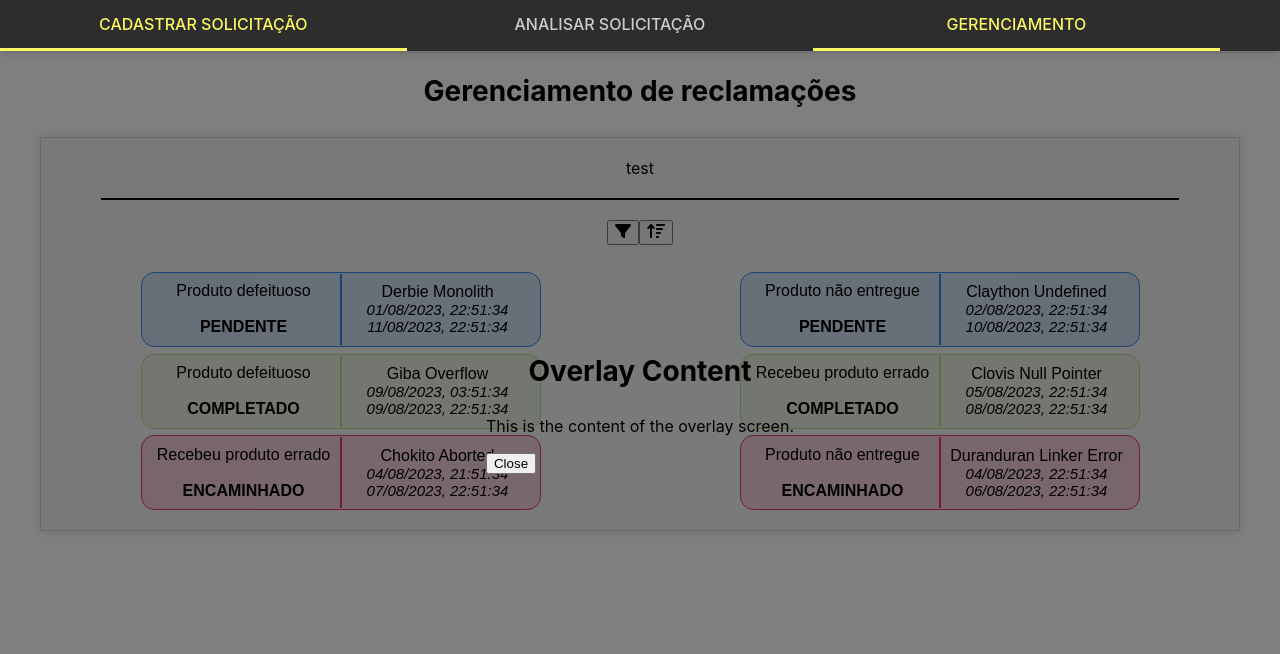
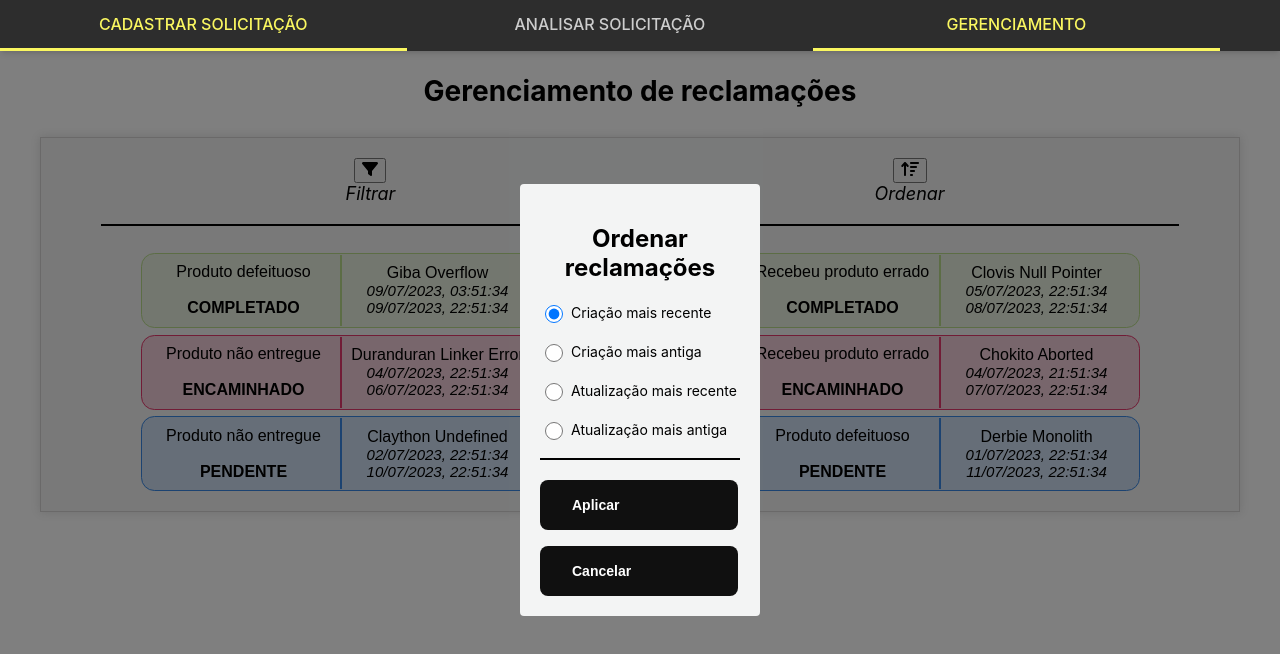
Before and after one commit to FIAP-WEB-Team/fiap-hackaton, a React app: page /management in a window 1280 px wide. Built offline with nearby package versions, Linux system fonts and the light colour scheme.

Commit message:
Fully implemented Ticket Management UI

```diff
--- /dev/null
+++ b/src/components/Checkbox/input.jsx
@@ -0,0 +1,15 @@
+import styles from './Checkbox.module.scss';
+
+export default function Checkbox({ value, description, onChange, checked }) {
+    return (
+        <label className={styles.label}>
+            <input
+                type="checkbox"
+                value={value}
+                onChange={onChange}
+                checked={checked}
+                 />
+            <span>{description}</span>
+        </label>
+    )
+}
--- a/src/components/FilterOverlay/FilterOverlay.module.scss
+++ b/src/components/CustomOverlay/CustomOverlay.module.scss
@@ -12,11 +12,11 @@
     align-items: center;
     justify-content: center;
 
-    &.__content {
-        background: red;
+    &__content {
+        background: #f3f4f4;
         padding: 20px;
         border-radius: 4px;
-        width: 100px;
+        width: 200px;
         text-align: center;
     }
 }
--- /dev/null
+++ b/src/components/CustomOverlay/index.jsx
@@ -0,0 +1,31 @@
+import React, { useRef, useEffect } from 'react';
+import styles from './CustomOverlay.module.scss';
+
+import Radio from '../Radio'
+import Button from '../Button';
+
+
+export default function CustomOverlay({ onClose, component }) {
+    const overlayRef = useRef();
+
+    const handleClickOutside = (event) => {
+        if (overlayRef.current && !overlayRef.current.contains(event.target)) {
+            onClose();
+        }
+    };
+
+    useEffect(() => {
+        document.addEventListener('mousedown', handleClickOutside);
+        return () => {
+            document.removeEventListener('mousedown', handleClickOutside);
+        };
+    }, []);
+
+    return (
+        <div className={styles.overlay}>
+            <div className={styles.overlay__content} ref={overlayRef}>
+                {component}
+            </div>
+        </div>
+    );
+};
--- a/src/components/FilterOverlay/index.jsx
+++ /dev/null
@@ -1,15 +0,0 @@
-import React from 'react';
-import styles from './FilterOverlay.module.scss';
-
-
-export default function FilterOverlay({ onClose }) {
-    return (
-        <div className={styles.overlay}>
-            <div className={styles.overlay__content}>
-                <h1>Overlay Content</h1>
-                <p>This is the content of the overlay screen.</p>
-                <button onClick={onClose}>Close</button>
-            </div>
-        </div>
-    );
-};
--- a/src/components/Radio/index.jsx
+++ b/src/components/Radio/index.jsx
@@ -1,15 +1,18 @@
 import styles from './Radio.module.scss';
 
-export default function Radio( {description, name, updateFieldHandler, disabled} ) {
+export default function Radio( {description, name, updateFieldHandler, disabled, value=null, extraProps={}} ) {
+    if (value === null)
+        value = description
     return (
         <label className={styles.label}>
             <input
                 type="radio"
                 name={name}
-                value={description}
+                value={value}
                 onChange={(e) => updateFieldHandler(`${name}`, e.target.value)}
                 disabled={disabled}
-                required/>
+                required
+                {...extraProps}/>
             <span>{description}</span>
         </label>
     )
--- /dev/null
+++ b/src/pages/TicketManagement/FilterPopup/FilterPopup.module.scss
@@ -0,0 +1,15 @@
+@import "../../../assets/styles/variables";
+
+
+.entry {
+    border-bottom: 2px solid #000000;
+    margin-bottom: 20px;
+
+    &__title {
+        text-align: left;
+        font-size: 18px;
+        font-weight: bold;
+        margin-top: 40px;
+        margin-bottom: 20px;
+    }
+}
--- /dev/null
+++ b/src/pages/TicketManagement/FilterPopup/index.jsx
@@ -0,0 +1,66 @@
+import React, { useState } from 'react';
+import styles from './FilterPopup.module.scss';
+
+import { LastUpdateFilter, Status, Filter } from '../dataclasses';
+
+import Radio from '../../../components/Radio'
+import Checkbox from '../../../components/Checkbox/input';
+import Button from '../../../components/Button';
+
+
+export default function FilterPopup({ onClose, onApplyChanges: onUpdateFilter, startingFilter }) {
+    const [selectedCheckboxes, setSelectedCheckboxes] = useState(Object.keys(
+        startingFilter.statusAllowed).filter((key) => startingFilter.statusAllowed[key]));
+    const [selectedLastUpdateFilter, setSelectedOption] = useState(startingFilter.lastUpdateFilter);
+
+    const handleCheckboxChange = (event) => {
+        const { value, checked } = event.target;
+        if (checked) {
+            setSelectedCheckboxes((prevCheckboxes) => [...prevCheckboxes, value]);
+        } else {
+            setSelectedCheckboxes((prevCheckboxes) =>
+                prevCheckboxes.filter((checkbox) => checkbox !== value)
+            );
+        }
+    };
+
+    const handleRadioChange = (_, value) => {
+        setSelectedOption(Number(value));
+    };
+
+    const handleSubmit = (event) => {
+        event.preventDefault();
+
+        const filter = new Filter(false, false, false, selectedLastUpdateFilter)
+        selectedCheckboxes.forEach((status) => {
+            filter.statusAllowed[status] = true;
+        });
+        onUpdateFilter(filter)
+    };
+
+    return (
+        <>
+            <h2>Aplique filtros</h2>
+            <div className={styles.entry}>
+                <div className={styles.entry__title}>Última modificação</div>
+                <Radio description="Últimos 7 dias" name="dateFilter" updateFieldHandler={handleRadioChange} disabled={false}
+                    extraProps={{ 'checked': selectedLastUpdateFilter === LastUpdateFilter.LastSevendDays }} value={LastUpdateFilter.LastSevendDays} />
+                <Radio description="Últimos 30 dias" name="dateFilter" updateFieldHandler={handleRadioChange} disabled={false}
+                    extraProps={{ 'checked': selectedLastUpdateFilter === LastUpdateFilter.LastThirtyDays }} value={LastUpdateFilter.LastThirtyDays} />
+                <Radio description="Últimos 3 meses" name="dateFilter" updateFieldHandler={handleRadioChange} disabled={false}
+                    extraProps={{ 'checked': selectedLastUpdateFilter === LastUpdateFilter.LastThreeMonths }} value={LastUpdateFilter.LastThreeMonths} />
+                <Radio description="Desde o início" name="dateFilter" updateFieldHandler={handleRadioChange} disabled={false}
+                    extraProps={{ 'checked': selectedLastUpdateFilter === LastUpdateFilter.None }} value={LastUpdateFilter.None} />
+            </div>
+            <div className={styles.entry}>
+                <div className={styles.entry__title}>Estado Reclamação</div>
+                <Checkbox description="Pendente" value={Status.Pending} onChange={handleCheckboxChange} checked={selectedCheckboxes.includes(Status.Pending)} />
+                <Checkbox description="Encaminhado" value={Status.Forwarded} onChange={handleCheckboxChange} checked={selectedCheckboxes.includes(Status.Forwarded)} />
+                <Checkbox description="Completado" value={Status.Completed} onChange={handleCheckboxChange} checked={selectedCheckboxes.includes(Status.Completed)} />
+            </div>
+            <Button description="Aplicar" handle={handleSubmit} />
+            <p />
+            <Button description="Cancelar" handle={onClose} />
+        </>
+    );
+};
--- /dev/null
+++ b/src/pages/TicketManagement/SortingPopup/SortingPopup.module.scss
@@ -0,0 +1,15 @@
+@import "../../../assets/styles/variables";
+
+
+.entry {
+    border-bottom: 2px solid #000000;
+    margin-bottom: 20px;
+
+    &__title {
+        text-align: left;
+        font-size: 18px;
+        font-weight: bold;
+        margin-top: 40px;
+        margin-bottom: 20px;
+    }
+}
--- /dev/null
+++ b/src/pages/TicketManagement/SortingPopup/index.jsx
@@ -0,0 +1,41 @@
+import React, { useState } from 'react';
+import styles from './SortingPopup.module.scss';
+
+import { SortCriteria } from '../dataclasses';
+
+import Radio from '../../../components/Radio'
+import Button from '../../../components/Button';
+
+
+export default function SortingPopup({ onClose, onApplyChanges, currentSorting }) {
+    const [selectedSortingCriteria, setSelectedOption] = useState(currentSorting);
+
+    const handleRadioChange = (_, value) => {
+        setSelectedOption(Number(value));
+    };
+
+    const handleSubmit = (event) => {
+        event.preventDefault();
+
+        onApplyChanges(selectedSortingCriteria)
+    };
+
+    return (
+        <>
+            <h2>Ordenar reclamações</h2>
+            <div className={styles.entry}>
+                <Radio description="Criação mais recente" name="sortingSelection" updateFieldHandler={handleRadioChange} disabled={false}
+                    extraProps={{ 'checked': selectedSortingCriteria === SortCriteria.DateDesc }} value={SortCriteria.DateDesc} />
+                <Radio description="Criação mais antiga" name="sortingSelection" updateFieldHandler={handleRadioChange} disabled={false}
+                    extraProps={{ 'checked': selectedSortingCriteria === SortCriteria.DateAsc }} value={SortCriteria.DateAsc} />
+                <Radio description="Atualização mais recente" name="sortingSelection" updateFieldHandler={handleRadioChange} disabled={false}
+                    extraProps={{ 'checked': selectedSortingCriteria === SortCriteria.LastUpdateDesc }} value={SortCriteria.LastUpdateDesc} />
+                <Radio description="Atualização mais antiga" name="sortingSelection" updateFieldHandler={handleRadioChange} disabled={false}
+                    extraProps={{ 'checked': selectedSortingCriteria === SortCriteria.LastUpdateAsc }} value={SortCriteria.LastUpdateAsc} />
+            </div>
+            <Button description="Aplicar" handle={handleSubmit} />
+            <p />
+            <Button description="Cancelar" handle={onClose} />
+        </>
+    );
+};
--- a/src/pages/TicketManagement/TicketManagement.module.scss
+++ b/src/pages/TicketManagement/TicketManagement.module.scss
@@ -36,17 +36,19 @@
             width: 100%;
         }
 
-        &__defaultFilters {
-            border-bottom: 2px solid black;
+        &__filterAndSorting {
+            display: flex;
             margin-bottom: 20px;
             padding-bottom: 20px;
             width: 90%;
-            text-align: center;
-        }
+            border-bottom: 2px solid black;
 
-        &__filterAndSorting {
-            display: flex;
-            margin-bottom: 20px;
+            &__component {
+                flex-basis: 50%;
+                text-align: center;
+                font-size: 18px;
+                font-style: italic;
+            }
         }
 
         &__cardContainer {
--- a/src/pages/TicketManagement/dataclasses.jsx
+++ b/src/pages/TicketManagement/dataclasses.jsx
@@ -3,6 +3,13 @@ export const SortCriteria = {
     DateDesc: 1,
     LastUpdateAsc: 2,
     LastUpdateDesc: 3
+}
+
+export const LastUpdateFilter = {
+    LastSevendDays: 0,
+    LastThirtyDays: 1,
+    LastThreeMonths: 2,
+    None: 3,
 }
 
 export const ProblemType = {
@@ -29,20 +36,21 @@ export class Ticket {
 }
 
 export class Filter {
-    constructor(allowPending, allowForwarded, allowCompleted) {
+    constructor(allowPending, allowForwarded, allowCompleted, lastUpdateFilter) {
         this.statusAllowed = {
             [Status.Pending]: allowPending,
             [Status.Forwarded]: allowForwarded,
             [Status.Completed]: allowCompleted
         }
+        this.lastUpdateFilter = lastUpdateFilter
     }
 }
 
 export const DUMMY_TICKETS = [
-    new Ticket("aoko32", ProblemType.DefectiveProduct, Status.Pending, new Date(2023, 7, 1, 22, 51, 34), new Date(2023, 7, 11, 22, 51, 34), "Derbie Monolith"),
-    new Ticket("12ssdA", ProblemType.ProductNotDelivered, Status.Pending, new Date(2023, 7, 2, 22, 51, 34), new Date(2023, 7, 10, 22, 51, 34), "Claython Undefined"),
-    new Ticket("76fAsq", ProblemType.DefectiveProduct, Status.Completed, new Date(2023, 7, 9, 3, 51, 34), new Date(2023, 7, 9, 22, 51, 34), "Giba Overflow"),
-    new Ticket("0Okd29", ProblemType.ReceivedWrongProduct, Status.Completed, new Date(2023, 7, 5, 22, 51, 34), new Date(2023, 7, 8, 22, 51, 34), "Clovis Null Pointer"),
-    new Ticket("Dop4PQ", ProblemType.ReceivedWrongProduct, Status.Forwarded, new Date(2023, 7, 4, 21, 51, 34), new Date(2023, 7, 7, 22, 51, 34), "Chokito Aborted"),
-    new Ticket("Mnbp25", ProblemType.ProductNotDelivered, Status.Forwarded, new Date(2023, 7, 4, 22, 51, 34), new Date(2023, 7, 6, 22, 51, 34), "Duranduran Linker Error")
+    new Ticket("aoko32", ProblemType.DefectiveProduct, Status.Pending, new Date(2023, 6, 1, 22, 51, 34), new Date(2023, 6, 11, 22, 51, 34), "Derbie Monolith"),
+    new Ticket("12ssdA", ProblemType.ProductNotDelivered, Status.Pending, new Date(2023, 6, 2, 22, 51, 34), new Date(2023, 6, 10, 22, 51, 34), "Claython Undefined"),
+    new Ticket("76fAsq", ProblemType.DefectiveProduct, Status.Completed, new Date(2023, 6, 9, 3, 51, 34), new Date(2023, 6, 9, 22, 51, 34), "Giba Overflow"),
+    new Ticket("0Okd29", ProblemType.ReceivedWrongProduct, Status.Completed, new Date(2023, 6, 5, 22, 51, 34), new Date(2023, 6, 8, 22, 51, 34), "Clovis Null Pointer"),
+    new Ticket("Dop4PQ", ProblemType.ReceivedWrongProduct, Status.Forwarded, new Date(2023, 6, 4, 21, 51, 34), new Date(2023, 6, 7, 22, 51, 34), "Chokito Aborted"),
+    new Ticket("Mnbp25", ProblemType.ProductNotDelivered, Status.Forwarded, new Date(2023, 6, 4, 22, 51, 34), new Date(2023, 6, 6, 22, 51, 34), "Duranduran Linker Error")
 ]
--- a/src/pages/TicketManagement/index.jsx
+++ b/src/pages/TicketManagement/index.jsx
@@ -1,29 +1,45 @@
-import React, { useState } from 'react';
+import React, { useState, useEffect } from 'react';
 import styles from './TicketManagement.module.scss';
 
 import FilterIcon from '../../assets/images/icons/filter-icon.svg';
 import SortAscIcon from '../../assets/images/icons/arrow-down-short-wide.svg';
 import SortDescIcon from '../../assets/images/icons/arrow-up-wide-short.svg';
-import { SortCriteria, Filter, Status, Ticket, DUMMY_TICKETS } from './dataclasses.jsx';
+import { SortCriteria, Filter, DUMMY_TICKETS, LastUpdateFilter } from './dataclasses.jsx';
 import TicketCard from '../../components/TicketCard'
-import FilterOverlay from '../../components/FilterOverlay'
+import FilterPopup from './FilterPopup'
+import SortingPopup from './SortingPopup';
+import CustomOverlay from '../../components/CustomOverlay';
 
 
 function filterTickets(tickets, filters, setDisplayTickets) {
-    var filter = new Filter(false, false, false)
+    const filteredTickets = tickets.filter((ticket) => {
+        var accept = true;
+        var limitDate = new Date()
+        if (filters.lastUpdateFilter === LastUpdateFilter.LastSevendDays)
+            limitDate.setDate(limitDate.getDate() - 7)
+        else if (filters.lastUpdateFilter === LastUpdateFilter.LastThirtyDays)
+            limitDate.setDate(limitDate.getDate() - 30)
+        else if (filters.lastUpdateFilter === LastUpdateFilter.LastThreeMonths)
+            limitDate.setMonth(limitDate.getMonth() - 3)
+        if (filters.lastUpdateFilter !== LastUpdateFilter.None)
+            accept = ticket.updateDate >= limitDate
+        accept = accept && filters.statusAllowed[ticket.status]
 
-    setDisplayTickets(tickets)
+        return accept
+    })
+
+    setDisplayTickets(filteredTickets)
 }
 
-function sortTickets(tickets, sortCriteria, setDisplayTickets) {
+function compTickets(ticket1, ticket2, sortCriteria) {
     if (sortCriteria === SortCriteria.DateAsc)
-        tickets.sort((ticket1, ticket2) => ticket1.initDate - ticket2.initDate)
+        return ticket1.initDate - ticket2.initDate
     else if (sortCriteria === SortCriteria.DateDesc)
-        tickets.sort((ticket1, ticket2) => ticket2.initDate - ticket1.initDate)
+        return ticket2.initDate - ticket1.initDate
     else if (sortCriteria === SortCriteria.LastUpdateAsc)
-        tickets.sort((ticket1, ticket2) => ticket1.updateDate - ticket2.updateDate)
+        return ticket1.updateDate - ticket2.updateDate
     else
-        tickets.sort((ticket1, ticket2) => ticket2.updateDate - ticket1.updateDate)
+        return ticket2.updateDate - ticket1.updateDate
 }
 
 function ticketButtonPressed(ticket) {
@@ -31,16 +47,18 @@ function ticketButtonPressed(ticket) {
 }
 
 export default function TicketManagement() {
-    const [filters, setFilters] = useState(new Filter(false, false, false))
+    const [filters, setFilters] = useState(new Filter(true, true, true, LastUpdateFilter.None))
     const [sortCriteria, setSortCriteria] = useState(SortCriteria.DateDesc)
     const [tickets, setTickets] = useState(DUMMY_TICKETS)
     const [displayTickets, setDisplayTickets] = useState(DUMMY_TICKETS)
-    const [isFilterOverlayVisible, setIsFilterOverlayVisible] = useState(true)
-    const [isSortOverlayVisible, setIsSortOverlayVisible] = useState(false)
+    const [isFilterOverlayVisible, setIsFilterOverlayVisible] = useState(false)
+    const [isSortOverlayVisible, setIsSortOverlayVisible] = useState(true)
 
-    console.log(displayTickets)
+    useEffect(() => {
+        filterTickets(tickets, filters, setDisplayTickets)
+    }, [filters])
 
-    const ticketsShow = displayTickets.map((ticket) => {
+    const ticketsShow = [...displayTickets].sort((ticket1, ticket2) => {return compTickets(ticket1, ticket2, sortCriteria)}).map((ticket) => {
         return (
             <div key={ticket.id}>
                 <TicketCard ticket={ticket} clickCallback={ticketButtonPressed} />
@@ -48,21 +66,31 @@ export default function TicketManagement() {
         )
     })
 
-    var sortIcon = (sortCriteria == SortCriteria.DateAsc || sortCriteria == SortCriteria.LastUpdateAsc) ? SortAscIcon : SortDescIcon;
+    const sortIcon = (sortCriteria === SortCriteria.DateAsc || sortCriteria === SortCriteria.LastUpdateAsc) ? SortAscIcon : SortDescIcon;
+    const closeFilterWindow = () => setIsFilterOverlayVisible(false)
+    const closeSortingWindow = () => setIsSortOverlayVisible(false)
 
     return (
         <section className={styles.section}>
             <h1>Gerenciamento de reclamações</h1>
             <article className={styles.section__article}>
-                <div className={styles.section__article__defaultFilters}>test</div>
-                {isFilterOverlayVisible && <FilterOverlay onClose={() => setIsFilterOverlayVisible(false)} />}
+                {isFilterOverlayVisible && <CustomOverlay onClose={closeFilterWindow} component=<FilterPopup onClose={closeFilterWindow}
+                    onApplyChanges={(filters) => { setFilters(filters); closeFilterWindow() }} startingFilter={filters} /> />}
+                {isSortOverlayVisible && <CustomOverlay onClose={closeSortingWindow} component=<SortingPopup onClose={closeSortingWindow}
+                    onApplyChanges={(sortCriteria) => { setSortCriteria(sortCriteria); closeSortingWindow() }} currentSorting={sortCriteria} /> />}
                 <div className={styles.section__article__filterAndSorting}>
+                    <div className={styles.section__article__filterAndSorting__component}>
                         <button onClick={() => { setIsFilterOverlayVisible(true) }}>
                             <img src={FilterIcon} alt="Filter icon" />
                         </button>
+                        <div>Filtrar</div>
+                    </div>
+                    <div className={styles.section__article__filterAndSorting__component}>
                         <button onClick={() => { setIsSortOverlayVisible(true) }}>
                             <img src={sortIcon} alt="Sort icon" />
                         </button>
+                        <div>Ordenar</div>
+                    </div>
                 </div>
                 <div className={styles.section__article__cardContainer}>
                     {ticketsShow}
```
Also changed, not shown: src/components/Checkbox/Checkbox.module.scss (added, +23 -0 lines). Lines whose indentation alone changed are shown as unchanged.
